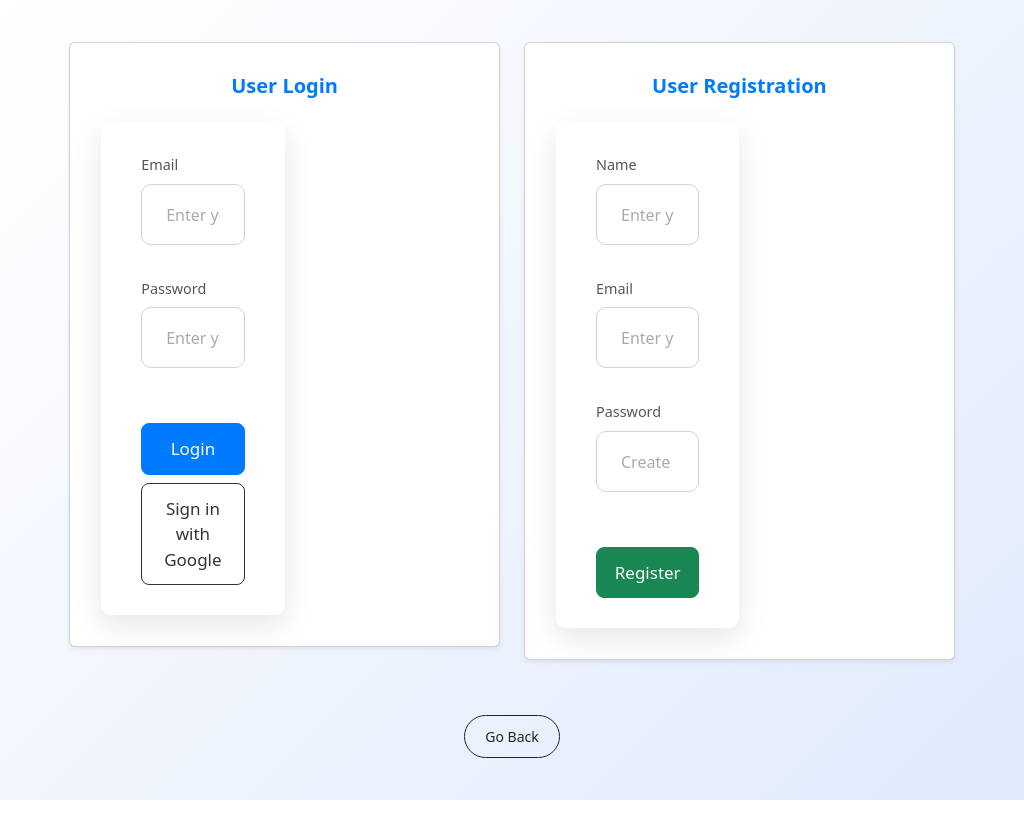
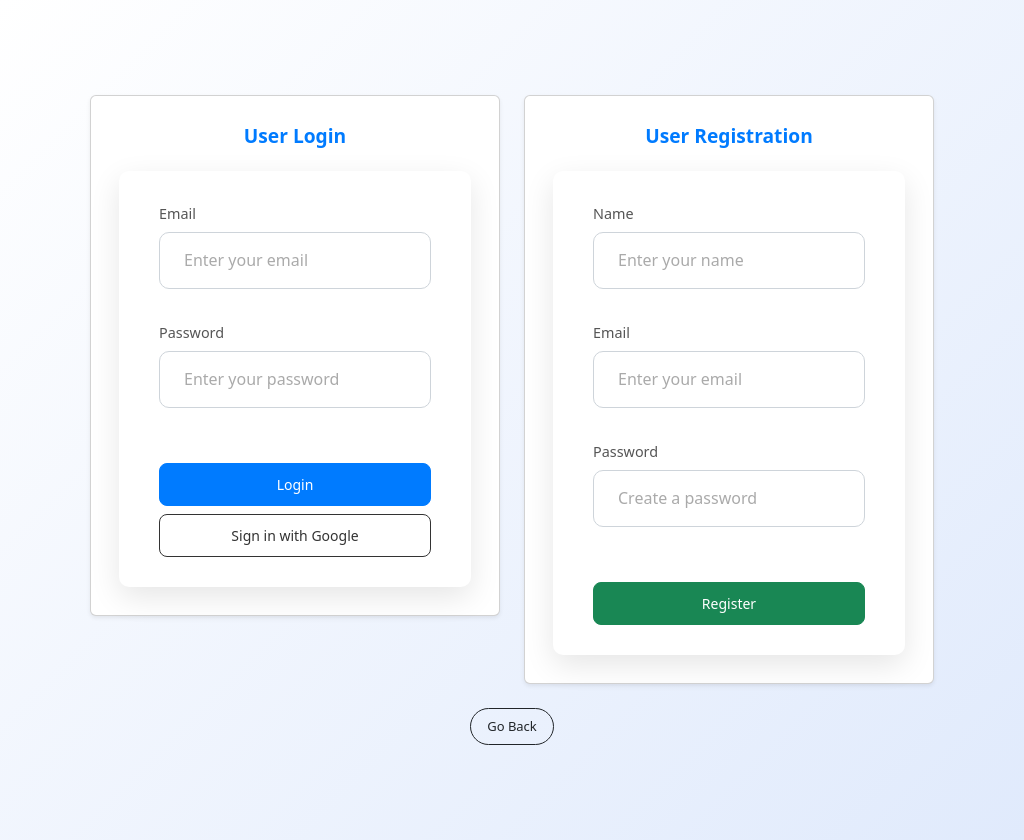
Before and after one commit to whoyugamarora/Projectbuddy, a React (Create React App) app in the folder frontend/: page /about in a window 1024 px wide. Before the commit the page ends 800 px from the top, so only its background shows below. Built offline with nearby package versions, Linux system fonts and the light colour scheme; no server answers.

Commit message:
Fixed User Login Page and System Font

```diff
--- a/frontend/src/App.css
+++ b/frontend/src/App.css
@@ -1,4 +1,4 @@
-
 body {
   background-color: #DCDCDC;
+  font-family: system-ui, -apple-system, BlinkMacSystemFont, 'Segoe UI', Roboto, Oxygen, Ubuntu, Cantarell, 'Open Sans', 'Helvetica Neue', sans-serif;
 }
--- a/frontend/src/pages/Account/account.css
+++ b/frontend/src/pages/Account/account.css
@@ -24,8 +24,6 @@
 }
 
 .accountimg {
-    height: 15vw;
-    width: 50%;
     display: grid;
     place-items: center;
     text-align: center;
@@ -38,8 +36,7 @@
 }
 
 .accountimg img {
-  width: 9vw;
-  height: 9vw;
+  scale: 0.7;
   border-radius: 100%;
 }
 
@@ -95,6 +92,8 @@
 .topaccount {
   display: flex;
   flex-direction: row;
+  align-items: center;
+  justify-content: space-around;
 }
 
 .postings {
@@ -111,3 +110,16 @@
   flex-wrap: wrap;
   justify-content: center;
 }
+
+@media screen and (max-width: 600px) {
+
+  .accountimg {
+    display: none;
+  }
+
+  .accountskills {
+    margin: 30px auto;
+    width: 100%;
+  }
+
+}
--- a/frontend/src/pages/Dashboard/dashboard.css
+++ b/frontend/src/pages/Dashboard/dashboard.css
@@ -2,9 +2,9 @@
 body {
     background: linear-gradient(135deg, #dbe7f1, #ffffff 80%);
     color: #333;
-    font-family: 'Segoe UI', Tahoma, Geneva, Verdana, sans-serif;
     margin: 0;
     overflow-x: hidden;
+    font-family: system-ui, -apple-system, BlinkMacSystemFont, 'Segoe UI', Roboto, Oxygen, Ubuntu, Cantarell, 'Open Sans', 'Helvetica Neue', sans-serif;
 }
 
 .containerx {
--- a/frontend/src/pages/Home/home.css
+++ b/frontend/src/pages/Home/home.css
@@ -2,6 +2,7 @@
     overflow-x: hidden;
     margin: 0;
     padding: 0;
+    font-family: system-ui, -apple-system, BlinkMacSystemFont, 'Segoe UI', Roboto, Oxygen, Ubuntu, Cantarell, 'Open Sans', 'Helvetica Neue', sans-serif;
 }
 
 .content{
--- a/frontend/src/pages/Listings/listings.css
+++ b/frontend/src/pages/Listings/listings.css
@@ -1,3 +1,7 @@
+.body {
+  font-family: system-ui, -apple-system, BlinkMacSystemFont, 'Segoe UI', Roboto, Oxygen, Ubuntu, Cantarell, 'Open Sans', 'Helvetica Neue', sans-serif;
+}
+
 .listingswrapped {
     display: flex;
     flex-direction: column;
--- a/frontend/src/pages/Login/login.css
+++ b/frontend/src/pages/Login/login.css
@@ -7,20 +7,11 @@
   background: linear-gradient(135deg, #ffffff, #e0eafc);
   padding: 20px;
   width: 100vw;
+  font-family: system-ui, -apple-system, BlinkMacSystemFont, 'Segoe UI', Roboto, Oxygen, Ubuntu, Cantarell, 'Open Sans', 'Helvetica Neue', sans-serif;
 }
 
-.login__container {
-  width: 90%;
-  max-width: 100%;
-}
-
-/* Card styling */
-.login-card {
-  border: none;
-  border-radius: 15px;
-  background-color: #f8f9fa;
-  padding: 20px;
-  margin-bottom: 20px;
+.form {
+  width: 100%;
 }
 
 .login-card .card-title {
@@ -35,10 +26,7 @@
   padding: 16px 24px;
   font-size: 18px;
   color: #333;
-  width: 100%; /* Ensure input fields take full width */
-  max-width: 100%; /* Prevents overflow */
   box-sizing: border-box; /* Ensures padding doesn’t affect width */
-  min-height: 50px;
 }
 
 .login-card .form-control::placeholder {
@@ -99,35 +87,13 @@
 
 }
 
-/* Large screens (992px to 1199px) */
-@media (min-width: 992px) and (max-width: 1199px) {
-  .login__container {
-    max-width: 100vw;
-    min-height: 100vh;
-    margin-inline: auto;
-    display: flex;
-    flex-direction: column;
-    justify-content: center;
-    align-items: center;
-  }
-  .login-card {
-    flex-wrap: wrap;
+/* Medium screens (768px to 1199px) */
+@media (min-width: 768px) and (max-width: 1199px) {
+
+  .login {
     height: auto;
-    padding: 15px;
-   }
-
-  .login-card .form-control {
-    font-size: 18px;
-    padding: 16px 24px;
   }
 
-  .login-card .d-grid .btn {
-    font-size: 17px;
-  }
-}
-
-/* Medium screens (768px to 991px) */
-@media (min-width: 768px) and (max-width: 991px) {
   .login__container {
     max-width: 90vw;
     min-height: 100vh;
@@ -139,18 +105,29 @@
   }
 
   .login-card {
-    flex-wrap: wrap;
-    height: auto;
-    padding: 15px;
-   }
+    padding: 12px;
+  }
+
+  .login-card .card-title {
+    font-size: 1.2rem;
+  }
 
   .login-card .form-control {
-    font-size: 17px;
-    padding: 14px 20px;
+    font-size: 15px;
+    min-height: 45px;
+    width: 100% !important; /* Ensures full width on small screens */
+    max-width: 100% !important;
   }
 
   .login-card .d-grid .btn {
-    font-size: 16px;
+    font-size: 14px;
+    padding: 10px;
+    width: 100% !important; /* Ensures full width on small screens */
+  }
+
+  .text-center .btn-outline-dark {
+    font-size: 13px;
+    padding: 8px 16px;
   }
 }
 
--- a/frontend/src/pages/Login/login.js
+++ b/frontend/src/pages/Login/login.js
@@ -26,7 +26,7 @@ const Login = () => {
             <Card className="login-card shadow-sm">
               <Card.Body className="cardbodymanual">
                 <Card.Title className="text-center mb-4">User Login</Card.Title>
-                <Form>
+                <Form className="form">
                   <Form.Group className="mb-3 formgroup" controlId="loginEmail">
                     <Form.Label>Email</Form.Label>
                     <Form.Control
@@ -71,7 +71,7 @@ const Login = () => {
             <Card className="login-card shadow-sm">
               <Card.Body>
                 <Card.Title className="text-center mb-4">User Registration</Card.Title>
-                <Form>
+                <Form className="form">
                   <Form.Group className="mb-3" controlId="registerName">
                     <Form.Label>Name</Form.Label>
                     <Form.Control
--- a/frontend/src/pages/publicprofile/userprofilepage.css
+++ b/frontend/src/pages/publicprofile/userprofilepage.css
@@ -7,8 +7,8 @@
     display: flex;
     flex-direction: column;
     gap: 20px;
-    font-family: Arial, sans-serif;
     animation: fadeIn 0.3s ease-in;
+    font-family: system-ui, -apple-system, BlinkMacSystemFont, 'Segoe UI', Roboto, Oxygen, Ubuntu, Cantarell, 'Open Sans', 'Helvetica Neue', sans-serif;
 }
 
 .headingwrap {
```
